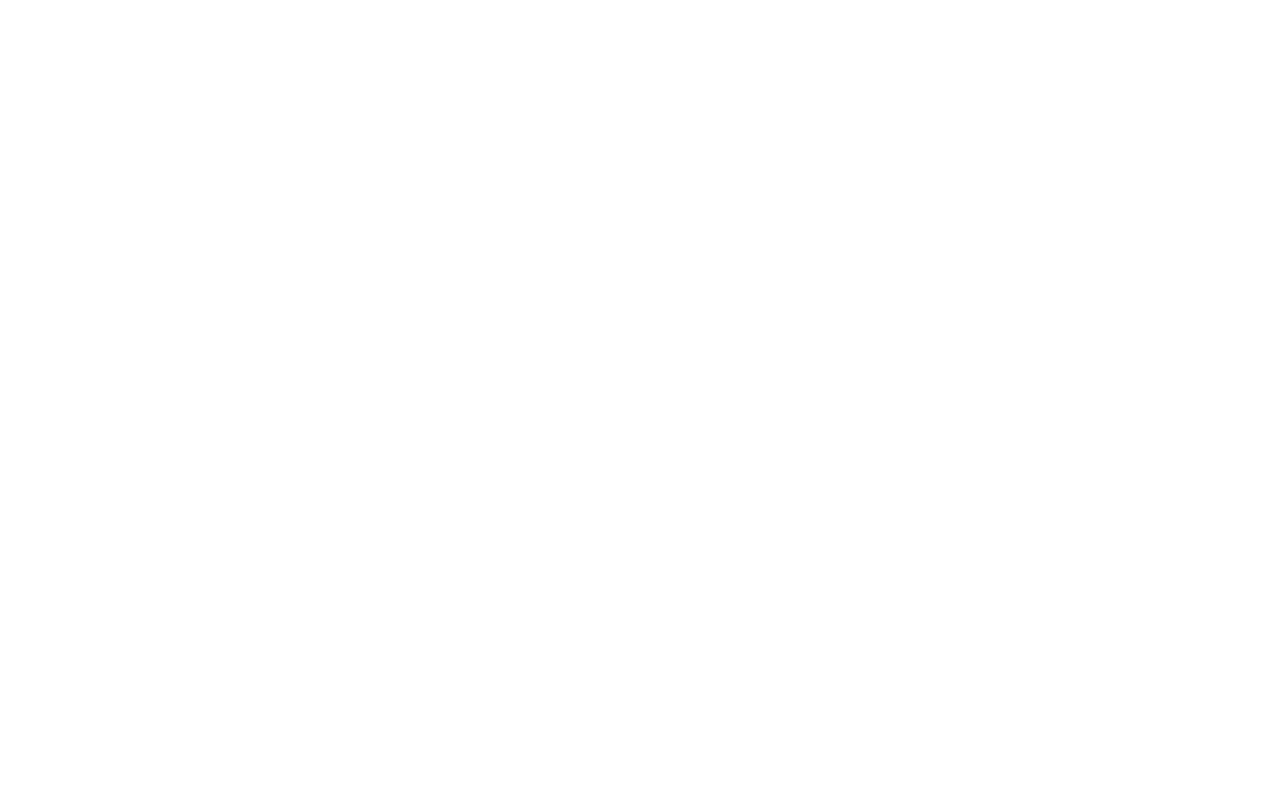
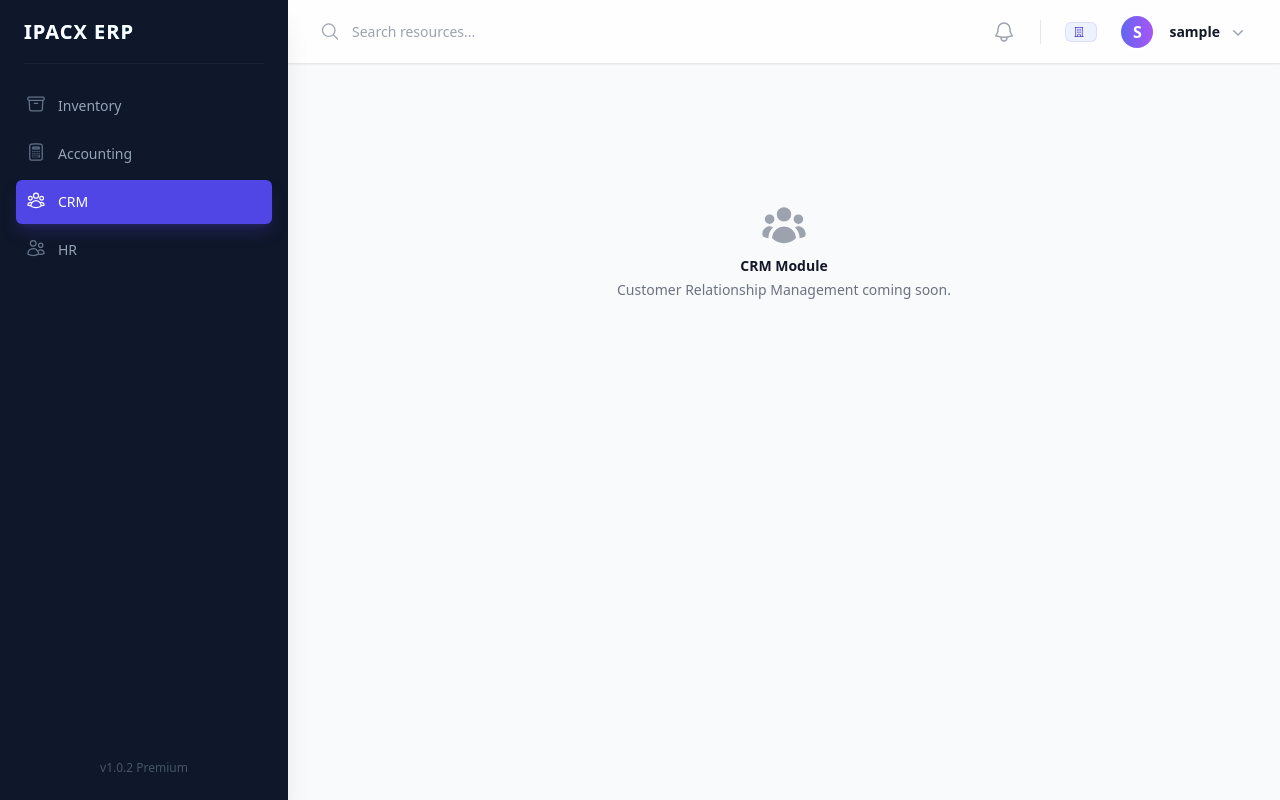
Before and after one commit to techiemen1/ipacx-erp, a React (Vite) app in the folder frontend/: page /crm in a window 1280 px wide. Before the commit this address had no page. Built offline with nearby package versions, Linux system fonts and the light colour scheme; sample sign-in values are in the browser's storage.

Commit message:
Fix: Added PostCSS config, Populated Modules, and Fixed Routing

```diff
--- /dev/null
+++ b/frontend/postcss.config.js
@@ -0,0 +1,6 @@
+export default {
+    plugins: {
+        tailwindcss: {},
+        autoprefixer: {},
+    },
+}
--- a/frontend/src/App.tsx
+++ b/frontend/src/App.tsx
@@ -2,6 +2,8 @@
 import Layout from './components/Layout';
 import InventoryDashboard from './pages/Inventory/Dashboard';
 import AccountingDashboard from './pages/Accounting/Dashboard';
+import CRMDashboard from './pages/CRM/Dashboard';
+import HRDashboard from './pages/HR/Dashboard';
 import Login from './pages/Login';
 import { AuthProvider, useAuth } from './context/AuthContext';
 
@@ -43,6 +45,10 @@
                         <Route index element={<MainDashboard />} />
                         <Route path="accounting" element={<AccountingDashboard />} />
                         <Route path="inventory" element={<InventoryDashboard />} />
+                        <Route path="crm" element={<CRMDashboard />} />
+                        <Route path="hr" element={<HRDashboard />} />
+                        {/* Settings can share a placeholder for now */}
+                        <Route path="settings" element={<div className="p-8"><h1>Settings Module</h1></div>} />
                     </Route>
                 </Routes>
             </Router>
--- a/frontend/src/components/Layout.tsx
+++ b/frontend/src/components/Layout.tsx
@@ -10,15 +10,19 @@
     BuildingOfficeIcon,
     MagnifyingGlassIcon,
     BellIcon,
+    UserGroupIcon,
+    UsersIcon,
+    Cog6ToothIcon,
 } from '@heroicons/react/24/outline'
 import { ChevronDownIcon } from '@heroicons/react/20/solid'
 import { Outlet, Link, useLocation } from 'react-router-dom'
 import { useAuth } from '../context/AuthContext'
 
 const navigation = [
-    { name: 'Dashboard', href: '/', icon: HomeIcon },
+    { name: 'Inventory', href: '/inventory', icon: ArchiveBoxIcon },
     { name: 'Accounting', href: '/accounting', icon: CalculatorIcon },
-    { name: 'Inventory', href: '/inventory', icon: ArchiveBoxIcon },
+    { name: 'CRM', href: '/crm', icon: UserGroupIcon },
+    { name: 'HR', href: '/hr', icon: UsersIcon },
 ]
 
 function classNames(...classes: string[]) {
@@ -102,10 +106,10 @@
                                                     </ul>
                                                 </li>
                                                 <li className="mt-auto">
-                                                    <a href="#" className="group -mx-2 flex gap-x-3 rounded-md p-2 text-sm font-semibold leading-6 text-slate-400 hover:bg-slate-800 hover:text-white transition-colors">
-                                                        <span className="flex h-6 w-6 shrink-0 items-center justify-center rounded-lg border border-slate-700 bg-slate-800 text-[0.625rem] font-medium text-slate-400 group-hover:text-white">S</span>
+                                                    <Link to="/settings" className="group -mx-2 flex gap-x-3 rounded-md p-2 text-sm font-semibold leading-6 text-slate-400 hover:bg-slate-800 hover:text-white transition-colors">
+                                                        <Cog6ToothIcon className="h-6 w-6 shrink-0" aria-hidden="true" />
                                                         Settings
-                                                    </a>
+                                                    </Link>
                                                 </li>
                                             </ul>
                                         </nav>
--- /dev/null
+++ b/frontend/src/pages/CRM/Dashboard.tsx
@@ -0,0 +1,11 @@
+import { UserGroupIcon } from '@heroicons/react/20/solid'
+
+export default function CRMDashboard() {
+    return (
+        <div className="text-center py-24">
+            <UserGroupIcon className="mx-auto h-12 w-12 text-gray-400" />
+            <h3 className="mt-2 text-sm font-semibold text-gray-900">CRM Module</h3>
+            <p className="mt-1 text-sm text-gray-500">Customer Relationship Management coming soon.</p>
+        </div>
+    )
+}
--- /dev/null
+++ b/frontend/src/pages/HR/Dashboard.tsx
@@ -0,0 +1,11 @@
+import { UsersIcon } from '@heroicons/react/20/solid'
+
+export default function HRDashboard() {
+    return (
+        <div className="text-center py-24">
+            <UsersIcon className="mx-auto h-12 w-12 text-gray-400" />
+            <h3 className="mt-2 text-sm font-semibold text-gray-900">HR Module</h3>
+            <p className="mt-1 text-sm text-gray-500">Human Resources & Payroll coming soon.</p>
+        </div>
+    )
+}
```
